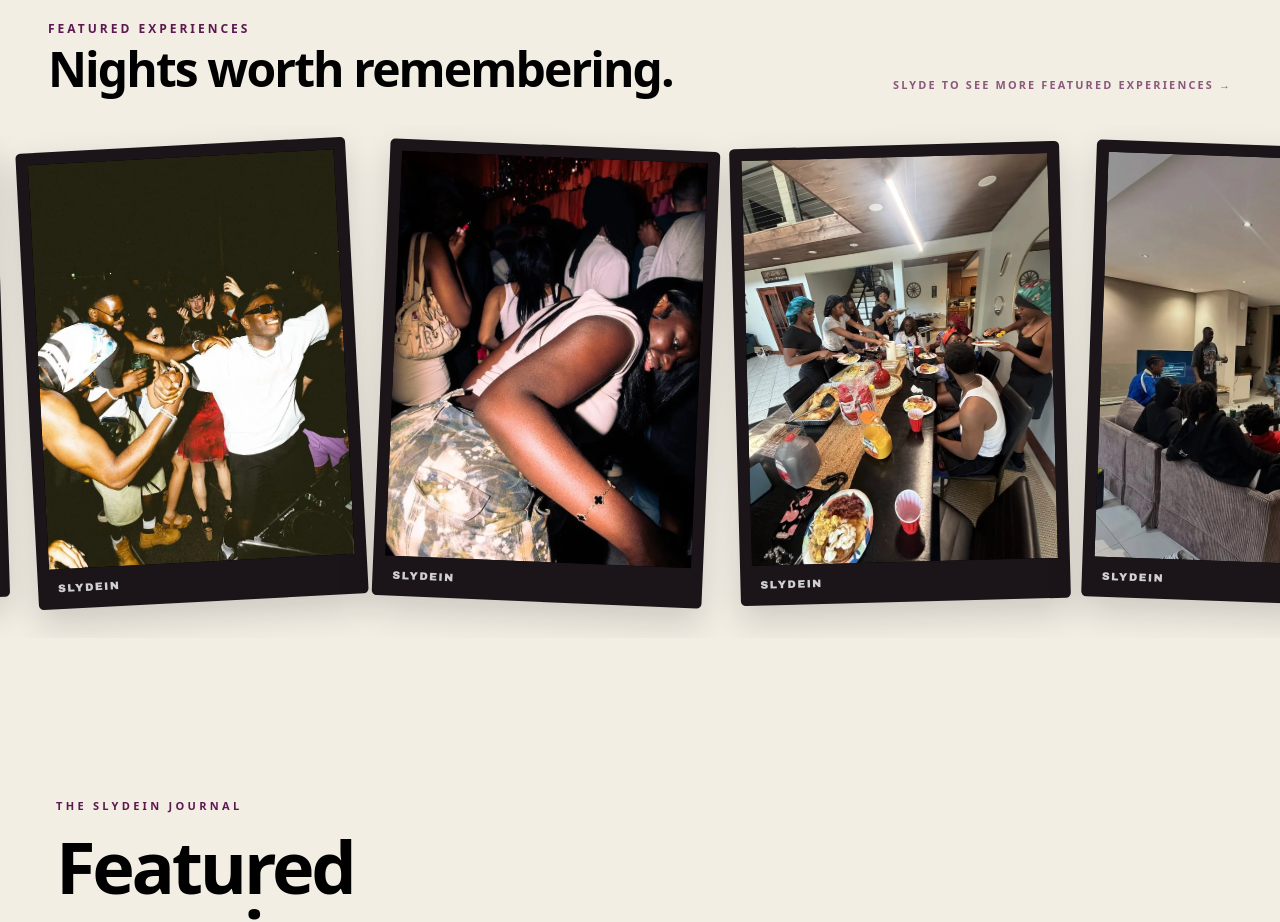
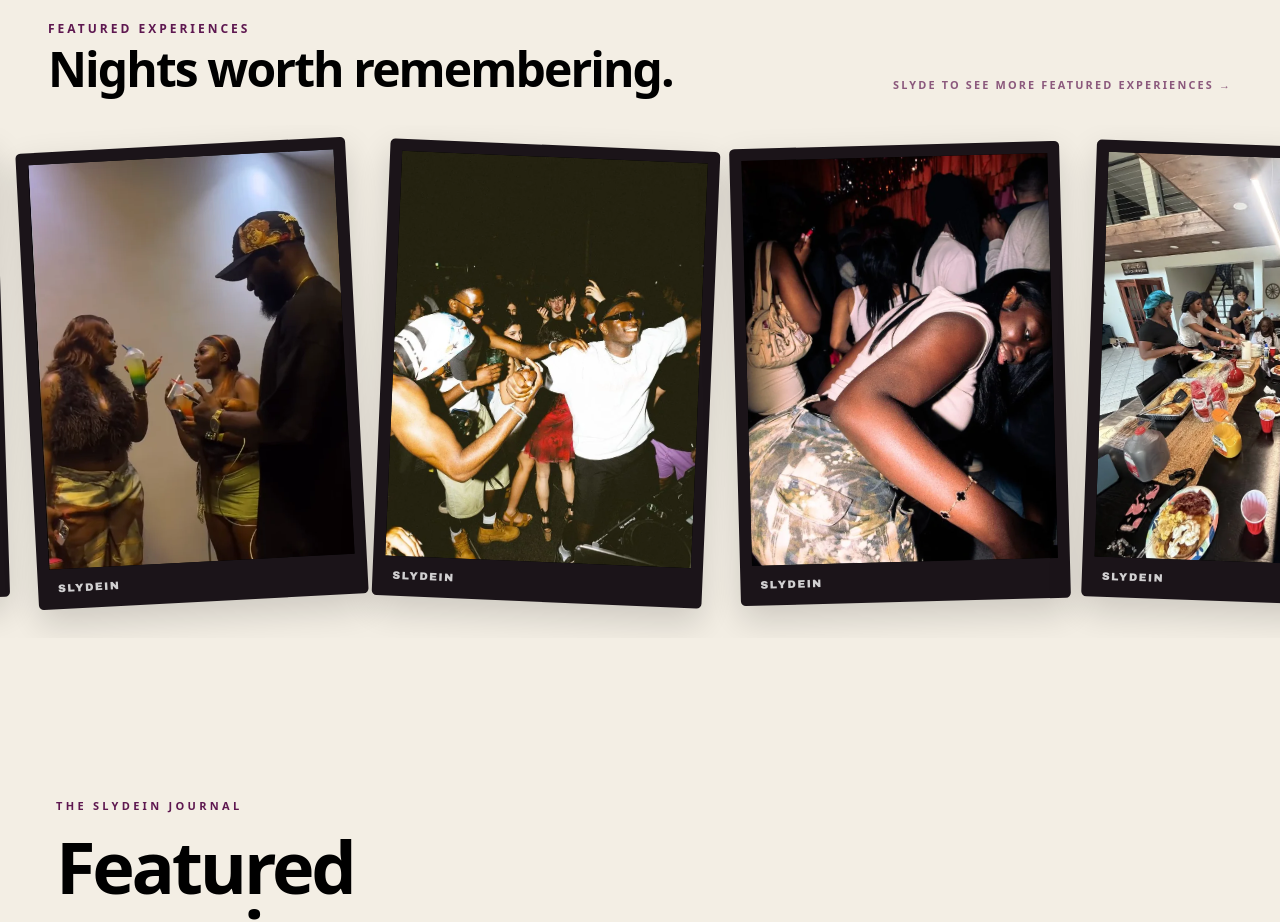
Before and after one commit to numoenochtetteh/-SlydeIn, a Next.js app: page / in a window 1280 px wide. Shown: the part 2080-3002 px from the top of the page. Built offline with nearby package versions, Linux system fonts and the light colour scheme.

Commit message:
Make new SlydeIn photo first featured experience

```diff
--- a/components/featured-experiences-strip.tsx
+++ b/components/featured-experiences-strip.tsx
@@ -1,104 +1,147 @@
-"use client"
+"use client";
 
-import Image from "next/image"
-import { useEffect, useRef } from "react"
+import Image from "next/image";
+import { useEffect, useRef } from "react";
 
 const photos = [
-  { src: "/experiences/featured-01.webp", alt: "SlydeIn party crowd dancing" },
-  { src: "/experiences/featured-02.webp", alt: "SlydeIn guest dancing at a party" },
-  { src: "/experiences/featured-03.webp", alt: "Friends celebrating with sparklers" },
-  { src: "/experiences/featured-04.webp", alt: "Guests dancing at a SlydeIn experience" },
-  { src: "/experiences/featured-05.webp", alt: "SlydeIn guests enjoying drinks at a house party" },
-  { src: "/experiences/featured-06.webp", alt: "SlydeIn guest relaxing with friends at a house party" },
-  { src: "/experiences/featured-07.webp", alt: "SlydeIn house party guests gathered together" },
-]
+  {
+    src: "/experiences/featured-05.webp",
+    alt: "SlydeIn guests enjoying drinks at a house party",
+  },
+  {
+    src: "/experiences/featured-01.webp",
+    alt: "SlydeIn party crowd dancing",
+  },
+  {
+    src: "/experiences/featured-02.webp",
+    alt: "SlydeIn guest dancing at a party",
+  },
+  {
+    src: "/experiences/featured-03.webp",
+    alt: "Friends celebrating with sparklers",
+  },
+  {
+    src: "/experiences/featured-04.webp",
+    alt: "Guests dancing at a SlydeIn experience",
+  },
+  {
+    src: "/experiences/featured-06.webp",
+    alt: "SlydeIn guest relaxing with friends at a house party",
+  },
+  {
+    src: "/experiences/featured-07.webp",
+    alt: "SlydeIn house party guests gathered together",
+  },
+];
 
-const rotations = ["-rotate-[3deg]", "rotate-[2.4deg]", "-rotate-[1.5deg]", "rotate-[2deg]", "-rotate-[2.3deg]", "rotate-[1.4deg]", "-rotate-[1.8deg]"]
+const rotations = [
+  "-rotate-[3deg]",
+  "rotate-[2.4deg]",
+  "-rotate-[1.5deg]",
+  "rotate-[2deg]",
+  "-rotate-[2.3deg]",
+  "rotate-[1.4deg]",
+  "-rotate-[1.8deg]",
+];
 
 export function FeaturedExperiencesStrip() {
-  const scrollerRef = useRef<HTMLDivElement>(null)
-  const interactingRef = useRef(false)
-  const resumeTimerRef = useRef<ReturnType<typeof setTimeout> | null>(null)
+  const scrollerRef = useRef<HTMLDivElement>(null);
+  const interactingRef = useRef(false);
+  const resumeTimerRef = useRef<ReturnType<typeof setTimeout> | null>(null);
 
   useEffect(() => {
-    const scroller = scrollerRef.current
-    if (!scroller) return
+    const scroller = scrollerRef.current;
+    if (!scroller) return;
 
-    let raf = 0
-    let last = performance.now()
+    let raf = 0;
+    let last = performance.now();
 
     const setToMiddleCopy = () => {
-      const oneSet = scroller.scrollWidth / 3
-      if (oneSet > 0) scroller.scrollLeft = oneSet
-    }
+      const oneSet = scroller.scrollWidth / 3;
+
+      if (oneSet > 0) {
+        scroller.scrollLeft = oneSet;
+      }
+    };
 
     const normalize = () => {
-      const oneSet = scroller.scrollWidth / 3
-      if (!oneSet) return
+      const oneSet = scroller.scrollWidth / 3;
+      if (!oneSet) return;
 
       if (scroller.scrollLeft < oneSet * 0.45) {
-        scroller.scrollLeft += oneSet
+        scroller.scrollLeft += oneSet;
       } else if (scroller.scrollLeft > oneSet * 1.55) {
-        scroller.scrollLeft -= oneSet
+        scroller.scrollLeft -= oneSet;
       }
-    }
+    };
 
     const animate = (now: number) => {
-      const dt = Math.min(now - last, 32)
-      last = now
+      const dt = Math.min(now - last, 32);
+      last = now;
 
       if (!interactingRef.current) {
-        scroller.scrollLeft += dt * 0.028
-        normalize()
+        scroller.scrollLeft += dt * 0.028;
+        normalize();
       }
 
-      raf = requestAnimationFrame(animate)
-    }
+      raf = requestAnimationFrame(animate);
+    };
 
     const pause = () => {
-      interactingRef.current = true
-      if (resumeTimerRef.current) clearTimeout(resumeTimerRef.current)
+      interactingRef.current = true;
+
+      if (resumeTimerRef.current) {
+        clearTimeout(resumeTimerRef.current);
+      }
+
       resumeTimerRef.current = setTimeout(() => {
-        interactingRef.current = false
-      }, 1800)
-    }
+        interactingRef.current = false;
+      }, 1800);
+    };
 
     const releaseSoon = () => {
-      if (resumeTimerRef.current) clearTimeout(resumeTimerRef.current)
+      if (resumeTimerRef.current) {
+        clearTimeout(resumeTimerRef.current);
+      }
+
       resumeTimerRef.current = setTimeout(() => {
-        interactingRef.current = false
-      }, 1100)
-    }
+        interactingRef.current = false;
+      }, 1100);
+    };
 
-    const onScroll = () => normalize()
+    const onScroll = () => normalize();
 
-    requestAnimationFrame(setToMiddleCopy)
-    raf = requestAnimationFrame(animate)
+    requestAnimationFrame(setToMiddleCopy);
+    raf = requestAnimationFrame(animate);
 
-    scroller.addEventListener("pointerdown", pause, { passive: true })
-    scroller.addEventListener("pointerup", releaseSoon, { passive: true })
-    scroller.addEventListener("pointercancel", releaseSoon, { passive: true })
-    scroller.addEventListener("touchstart", pause, { passive: true })
-    scroller.addEventListener("touchend", releaseSoon, { passive: true })
-    scroller.addEventListener("wheel", pause, { passive: true })
-    scroller.addEventListener("scroll", onScroll, { passive: true })
-    window.addEventListener("resize", setToMiddleCopy)
+    scroller.addEventListener("pointerdown", pause, { passive: true });
+    scroller.addEventListener("pointerup", releaseSoon, { passive: true });
+    scroller.addEventListener("pointercancel", releaseSoon, { passive: true });
+    scroller.addEventListener("touchstart", pause, { passive: true });
+    scroller.addEventListener("touchend", releaseSoon, { passive: true });
+    scroller.addEventListener("wheel", pause, { passive: true });
+    scroller.addEventListener("scroll", onScroll, { passive: true });
+    window.addEventListener("resize", setToMiddleCopy);
 
     return () => {
-      cancelAnimationFrame(raf)
-      if (resumeTimerRef.current) clearTimeout(resumeTimerRef.current)
-      scroller.removeEventListener("pointerdown", pause)
-      scroller.removeEventListener("pointerup", releaseSoon)
-      scroller.removeEventListener("pointercancel", releaseSoon)
-      scroller.removeEventListener("touchstart", pause)
-      scroller.removeEventListener("touchend", releaseSoon)
-      scroller.removeEventListener("wheel", pause)
-      scroller.removeEventListener("scroll", onScroll)
-      window.removeEventListener("resize", setToMiddleCopy)
-    }
-  }, [])
+      cancelAnimationFrame(raf);
 
-  const repeated = [...photos, ...photos, ...photos]
+      if (resumeTimerRef.current) {
+        clearTimeout(resumeTimerRef.current);
+      }
+
+      scroller.removeEventListener("pointerdown", pause);
+      scroller.removeEventListener("pointerup", releaseSoon);
+      scroller.removeEventListener("pointercancel", releaseSoon);
+      scroller.removeEventListener("touchstart", pause);
+      scroller.removeEventListener("touchend", releaseSoon);
+      scroller.removeEventListener("wheel", pause);
+      scroller.removeEventListener("scroll", onScroll);
+      window.removeEventListener("resize", setToMiddleCopy);
+    };
+  }, []);
+
+  const repeated = [...photos, ...photos, ...photos];
 
   return (
     <section className="overflow-hidden bg-[#F3EEE4] py-12 text-black sm:py-14 lg:py-16">
@@ -107,6 +150,7 @@ export function FeaturedExperiencesStrip() {
           <p className="text-[0.68rem] font-bold uppercase tracking-[0.25em] text-[#5E1850] sm:text-xs">
             Featured experiences
           </p>
+
           <h2 className="mt-2 max-w-2xl text-3xl font-semibold tracking-[-0.04em] sm:text-4xl lg:text-5xl">
             Nights worth remembering.
           </h2>
@@ -125,12 +169,17 @@ export function FeaturedExperiencesStrip() {
         ref={scrollerRef}
         aria-label="Featured SlydeIn experiences"
         className="no-scrollbar flex cursor-grab touch-pan-x select-none gap-4 overflow-x-auto px-6 pb-9 pt-5 active:cursor-grabbing sm:gap-5 sm:px-10 lg:gap-6 lg:px-14"
-        style={{ scrollbarWidth: "none", WebkitOverflowScrolling: "touch" }}
+        style={{
+          scrollbarWidth: "none",
+          WebkitOverflowScrolling: "touch",
+        }}
       >
         {repeated.map((photo, index) => (
           <article
             key={`${photo.src}-${index}`}
-            className={`relative shrink-0 ${rotations[index % rotations.length]} w-[250px] sm:w-[285px] lg:w-[330px]`}
+            className={`relative shrink-0 ${
+              rotations[index % rotations.length]
+            } w-[250px] sm:w-[285px] lg:w-[330px]`}
           >
             <div className="rounded-[5px] bg-[#1B1419] p-[10px] pb-9 shadow-[0_14px_35px_rgba(0,0,0,0.16)] transition-transform duration-300 hover:-translate-y-1 sm:p-3 sm:pb-10">
               <div className="relative h-[305px] overflow-hidden bg-black sm:h-[350px] lg:h-[405px]">
@@ -147,7 +196,8 @@ export function FeaturedExperiencesStrip() {
               <span
                 className="absolute bottom-[11px] left-4 text-[0.68rem] font-black uppercase tracking-[0.13em] text-white/80 sm:bottom-[13px] sm:left-5"
                 style={{
-                  fontFamily: '"Arial Black", Impact, Haettenschweiler, "Arial Narrow Bold", sans-serif',
+                  fontFamily:
+                    '"Arial Black", Impact, Haettenschweiler, "Arial Narrow Bold", sans-serif',
                 }}
               >
                 SLYDEIN
@@ -157,5 +207,5 @@ export function FeaturedExperiencesStrip() {
         ))}
       </div>
     </section>
-  )
+  );
 }
```
